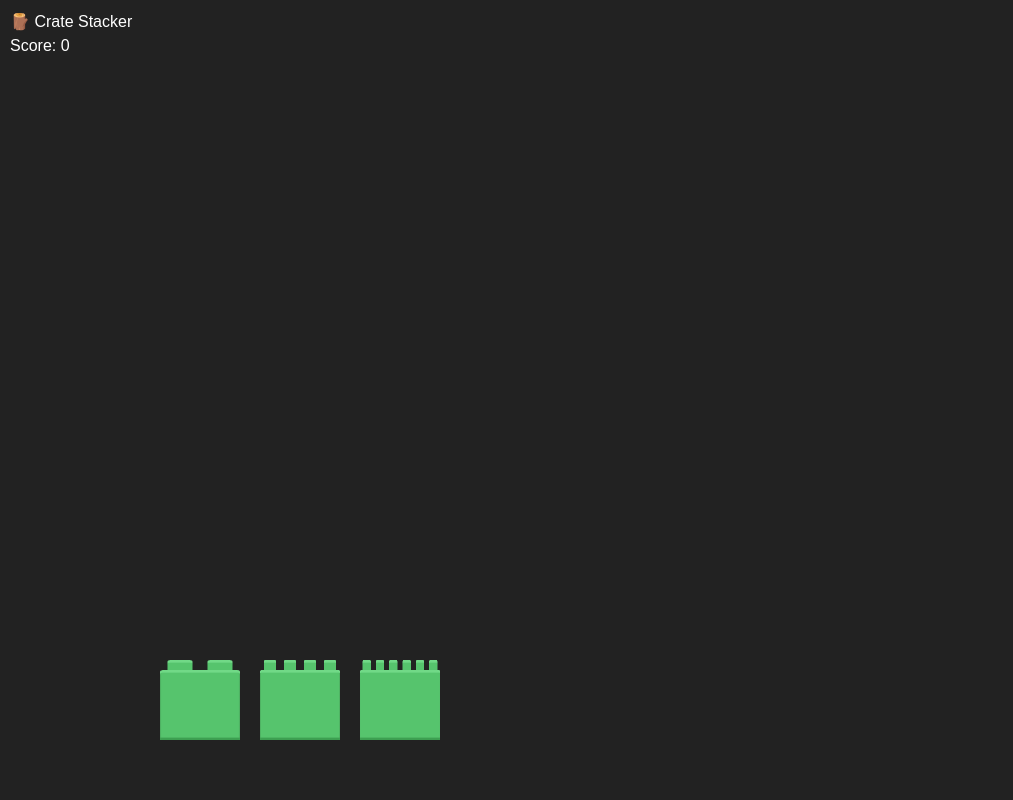
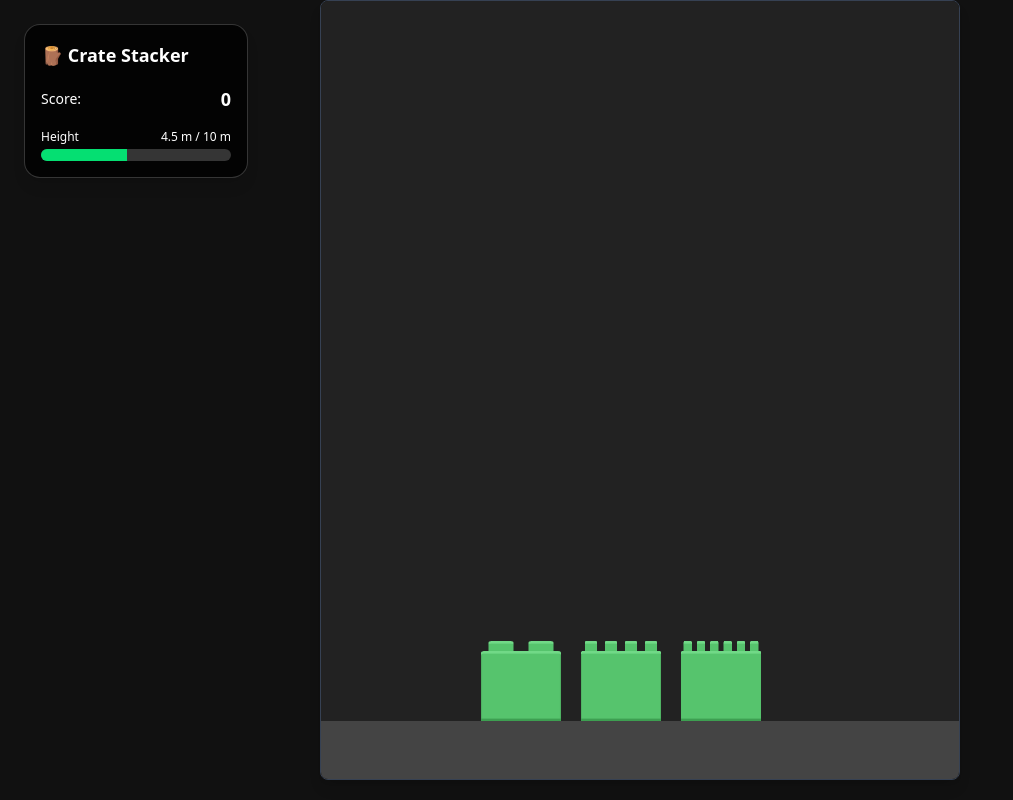
Before and after one commit to Timothy-itayi/stacks, a SvelteKit app in the folder my-app/: page / in a window 1280 px wide. Shown: the whole page, without its empty margins (0-1013 px from the left). Built offline with nearby package versions, Linux system fonts and the light colour scheme.

Commit message:
update the canvas and ui

```diff
--- a/my-app/src/components/GameCanvas.svelte
+++ b/my-app/src/components/GameCanvas.svelte
@@ -1,37 +1,55 @@
 <script>
   import { onMount } from 'svelte';
-  import { Application } from 'pixi.js';
+  import { Application, Graphics } from 'pixi.js';
   import * as physics from '../lib/physics.js';
 
   // @ts-ignore
   let container;
 
   onMount(async () => {
-    // 1. Init PIXI app the way you do
+    const GAME_WIDTH = 640;
+    const GAME_HEIGHT = 780; // match container height for better sync
+
     const app = new Application();
     await app.init({
-      width: window.innerWidth,
-      height: window.innerHeight,
+      width: GAME_WIDTH,
+      height: GAME_HEIGHT,
       backgroundColor: 0x222222
     });
 
     // @ts-ignore
     container.appendChild(app.canvas);
 
-    // 2. Load assets & init physics passing PIXI app
     await physics.loadAssets();
     await physics.initPhysics(app);
 
-    // 3. Create crates
+    const groundHeight = 60;
+    const ground = new Graphics();
+    ground.beginFill(0x444444);
+    ground.drawRect(0, GAME_HEIGHT - groundHeight, GAME_WIDTH, groundHeight);
+    ground.endFill();
+
+    ground.lineStyle(2, 0x666666);
+    ground.moveTo(0, GAME_HEIGHT - groundHeight);
+    ground.lineTo(GAME_WIDTH, GAME_HEIGHT - groundHeight);
+
+    app.stage.addChild(ground);
+
     physics.createCrate(200, 50, 'brick');
     physics.createCrate(300, 0, 'brick_red');
     physics.createCrate(400, 100, 'brick_yellow');
 
-    // 4. Sync physics and rendering every frame
     app.ticker.add(() => {
       physics.update();
     });
   });
 </script>
 
-<div bind:this={container} style="width: 100%; height: 100%; overflow: hidden;"></div>
+<!-- Parent flex container to push game window lower -->
+<div class="min-h-screen flex flex-col justify-end items-center pb-16">
+  <!-- Game window container -->
+  <div
+    bind:this={container}
+    class="w-[640px] h-[780px] rounded-lg overflow-hidden shadow-lg border border-gray-700"
+  ></div>
+</div>
--- a/my-app/src/components/HUD.svelte
+++ b/my-app/src/components/HUD.svelte
@@ -1,18 +1,35 @@
 <script>
   let score = 0;
+  let currentHeight = 4.5; // in meters
+  let targetHeight = 10; // goal in meters
 </script>
 
-<div class="hud">
-  <h1>🪵 Crate Stacker</h1>
-  <p>Score: {score}</p>
+<div class="fixed top-6 left-6 bg-black/80 text-white rounded-2xl p-4 shadow-lg w-56 max-w-full
+            flex flex-col space-y-4
+            border border-white/20
+            select-none
+            font-sans
+            text-sm
+            ">
+  <h1 class="text-lg font-semibold flex items-center gap-2">
+    🪵 Crate Stacker
+  </h1>
+
+  <div class="flex items-center justify-between">
+    <span class="font-medium">Score:</span>
+    <span class="text-lg font-bold">{score}</span>
+  </div>
+
+  <div class="space-y-1">
+    <div class="flex justify-between text-xs font-medium">
+      <span>Height</span>
+      <span>{currentHeight.toFixed(1)} m / {targetHeight} m</span>
+    </div>
+    <div class="w-full h-3 bg-white/20 rounded-full overflow-hidden">
+      <div
+        class="h-full bg-green-400 transition-all duration-300"
+        style="width: {(currentHeight / targetHeight) * 100}%"
+      ></div>
+    </div>
+  </div>
 </div>
-
-<style>
-  .hud {
-    position: absolute;
-    top: 10px;
-    left: 10px;
-    color: white;
-    font-family: sans-serif;
-  }
-</style>
--- /dev/null
+++ b/my-app/src/lib/gameLoop.js
@@ -0,0 +1,50 @@
+// @ts-nocheck
+import * as physics from './physics.js';
+import { gameState } from './gameState.js';
+
+let ticker = null;
+
+export function startLoop(app, onWin = () => {}, onLose = () => {}) {
+  if (gameState.isPlaying) return;
+
+  gameState.isPlaying = true;
+  gameState.isGameOver = false;
+
+  ticker = () => {
+    // ⬅️ this line must be included
+    physics.update();
+
+    applyWind();
+
+    const stackHeight = physics.getHighestCrateY();
+    const screenHeight = app.renderer.height;
+
+    if (screenHeight - stackHeight >= gameState.targetHeight) {
+      gameState.isGameOver = true;
+      stopLoop(app);
+      onWin();
+    }
+
+    if (physics.hasFallenCrates(screenHeight)) {
+      gameState.isGameOver = true;
+      stopLoop(app);
+      onLose();
+    }
+  };
+
+  app.ticker.add(ticker);
+}
+
+export function stopLoop(app) {
+  if (!ticker) return;
+  app.ticker.remove(ticker);
+  ticker = null;
+  gameState.isPlaying = false;
+}
+
+function applyWind() {
+  physics.applyForceToAll({
+    x: (Math.random() - 0.5) * gameState.villainForce,
+    y: 0
+  });
+}
--- /dev/null
+++ b/my-app/src/lib/gameState.js
@@ -0,0 +1,6 @@
+export const gameState = {
+  isPlaying: false,
+  isGameOver: false,
+  targetHeight: 600, // Pixels from ground up
+  villainForce: 0.002, // Wind force
+};
```
Also changed, not shown: my-app/src/lib/physics.js (line endings or trailing spaces).
